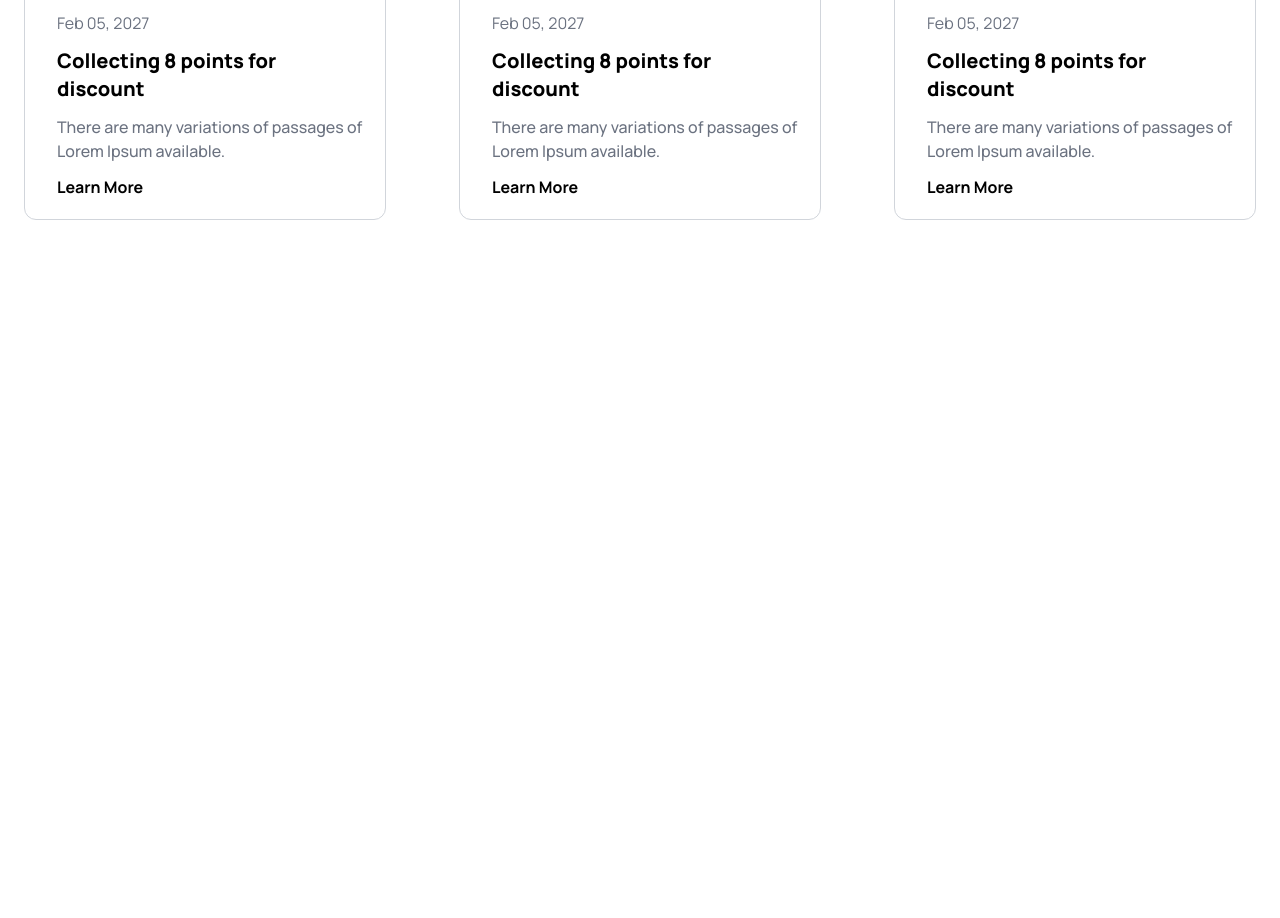
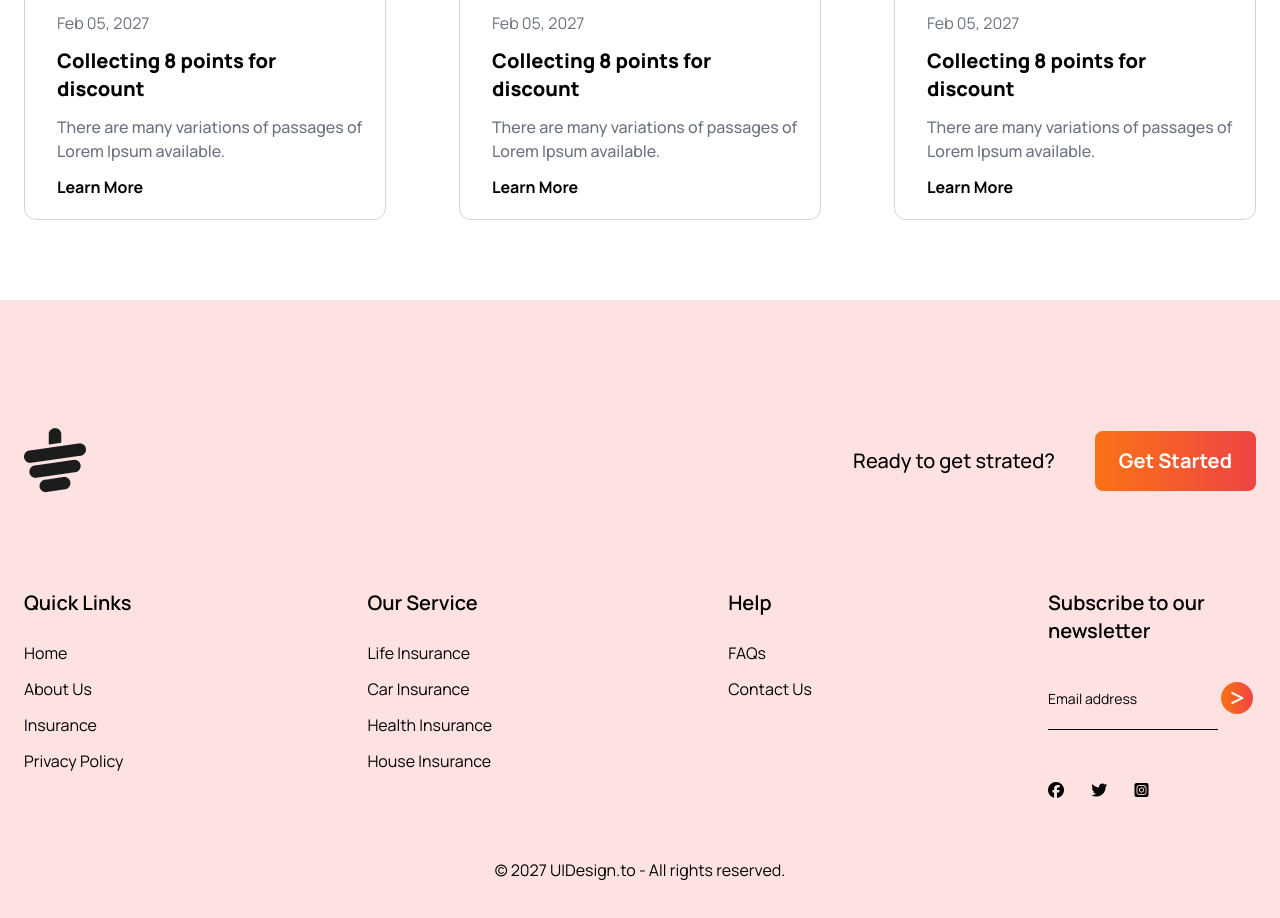
Before and after one commit to KhaledAzizZaki/tea-house-tailwind-css, a plain HTML site: page index.html in a window 1280 px wide. Shown: the part 3062-3980 px from the top of the page. Before the commit the page ends 3362 px from the top, so only its background shows below. Drawn offline with nearby package versions, Linux system fonts and the light colour scheme.

Commit message:
add footer

```diff
--- a/index.html
+++ b/index.html
@@ -37,8 +37,10 @@
     </script>
   </head>
 
-  <body class="font-manrope container mx-auto">
-    <header class="max-w-screen-xl px-4 md:px-6 lg:px8 lg:my-24 my-6 mx-auto">
+  <body class="font-manrope mx-auto">
+    <header
+      class="max-w-screen-xl px-4 md:px-6 lg:px8 lg:my-24 my-6 mx-auto container"
+    >
       <!-- Banner -->
       <section class="lg:flex justify-center gap-10">
         <div>
@@ -82,7 +84,7 @@
       </section>
     </header>
 
-    <main class="max-w-screen-xl m-auto px-4 md:px-6 mb-20 lg:px8">
+    <main class="container max-w-screen-xl m-auto px-4 md:px-6 mb-20 lg:px8">
       <!-- Featured Products -->
       <section class="text-center my-24">
         <!-- Description -->
@@ -324,6 +326,79 @@
       </section>
     </main>
 
-    <footer></footer>
+    <footer class="bg-red-100">
+      <!-- container -->
+      <div class="max-w-screen-xl m-auto px-4 md:px-6 lg:px8 py-32">
+        <!-- First part -->
+        <div class="flex justify-between items-center mb-24">
+          <img src="images/cup.png" alt="" />
+          <div class="flex items-center gap-10">
+            <p class="text-xl font-medium">Ready to get strated?</p>
+            <button
+              class="rounded-lg bg-gradient-to-r from-orange-500 to-red-500 px-6 py-4 font-bold text-xl text-white"
+            >
+              Get Started
+            </button>
+          </div>
+        </div>
+        <!-- 2nd part -->
+        <div class="flex justify-between flex-wrap">
+          <!-- 1st menu -->
+          <div>
+            <h5 class="font-semibold text-xl mb-6">Quick Links</h5>
+            <ul>
+              <li class="mb-3">Home</li>
+              <li class="mb-3">About Us</li>
+              <li class="mb-3">Insurance</li>
+              <li>Privacy Policy</li>
+            </ul>
+          </div>
+          <!-- 2nd menu -->
+          <div>
+            <h5 class="font-semibold text-xl mb-6">Our Service</h5>
+            <ul>
+              <li class="mb-3">Life Insurance</li>
+              <li class="mb-3">Car Insurance</li>
+              <li class="mb-3">Health Insurance</li>
+              <li>House Insurance</li>
+            </ul>
+          </div>
+          <!-- 3rd menu -->
+          <div>
+            <h5 class="font-semibold text-xl mb-6">Help</h5>
+            <ul>
+              <li class="mb-3">FAQs</li>
+              <li class="mb-3">Contact Us</li>
+            </ul>
+          </div>
+          <!-- Subscribe -->
+          <div class="pt-10 sm:pt-0">
+            <h1 class="font-semibold text-xl mb-6 max-w-52">
+              Subscribe to our newsletter
+            </h1>
+            <!-- Email input -->
+            <div>
+              <input
+                class="bg-transparent placeholder:text-black text-sm border-b border-black py-5"
+                type="text"
+                placeholder="Email address"
+              />
+              <i
+                class="fa-solid fa-greater-than w-8 h-8 pt-2 rounded-full text-white bg-gradient-to-r from-orange-500 to-red-500 text-center"
+              ></i>
+            </div>
+            <!-- social media -->
+            <div class="mt-12">
+              <i class="fa-brands fa-facebook pr-6"></i>
+              <i class="fa-brands fa-twitter pr-6"></i>
+              <i class="fa-brands fa-square-instagram"></i>
+            </div>
+          </div>
+        </div>
+        <div class="pt-14 text-center">
+          <p>© 2027 UIDesign.to - All rights reserved.</p>
+        </div>
+      </div>
+    </footer>
   </body>
 </html>
```
